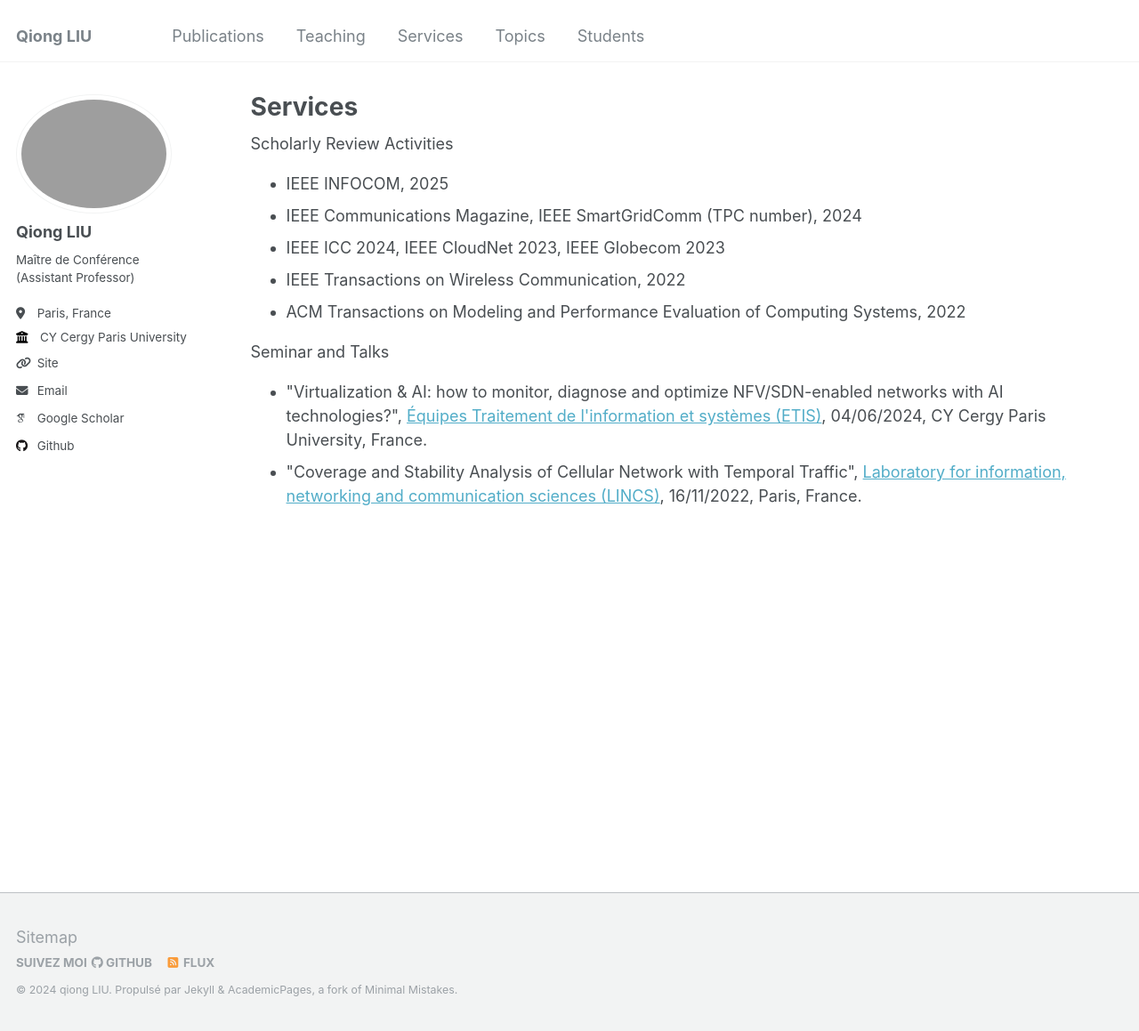
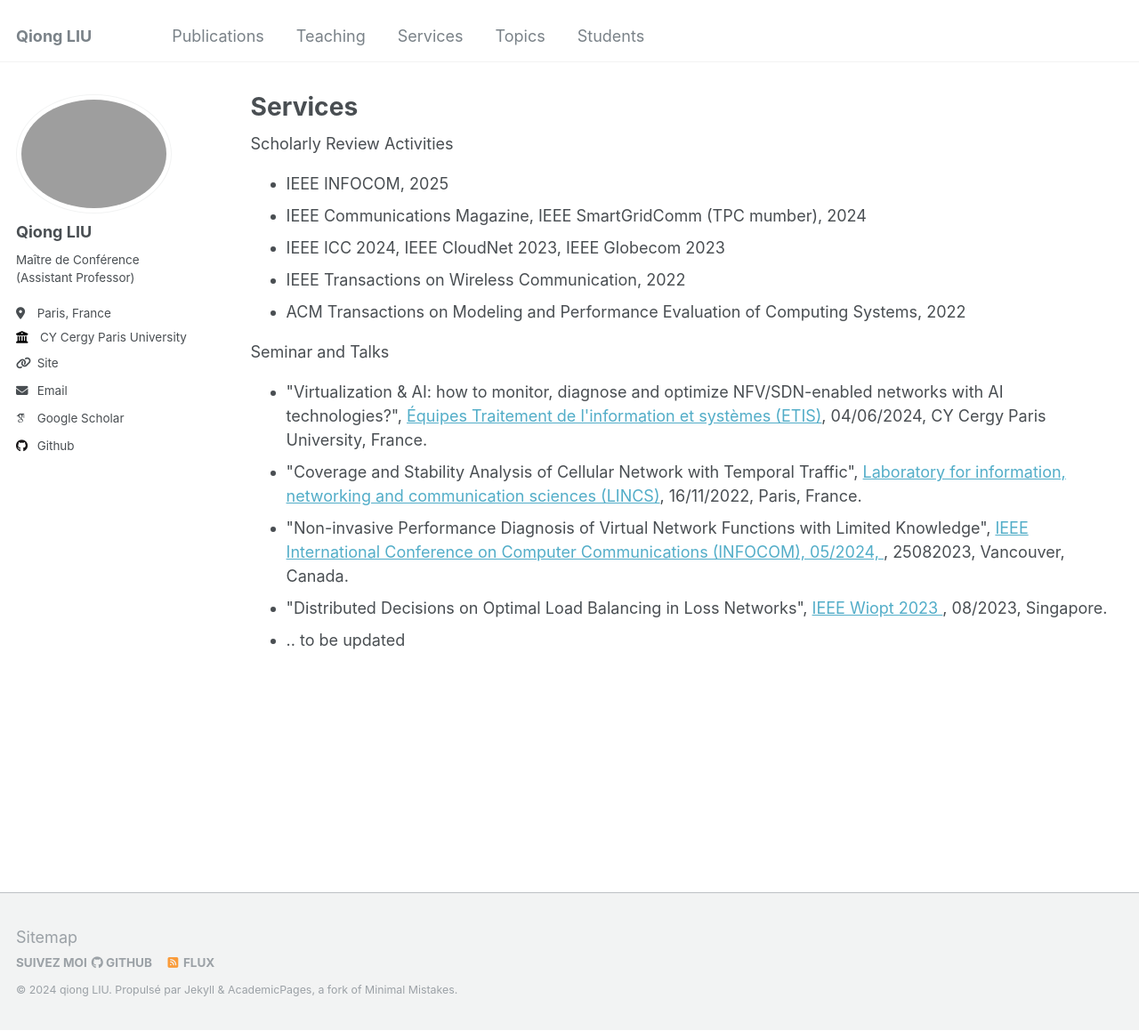
Before and after one commit to evesiphus/evesiphus.github.io, a Jekyll site: the page built from _pages/services.html, in a window 1280 px wide and 1159 px high. Shown: the whole window at 89% size. Built offline with Jekyll 4.4.1, drawn with Linux system fonts in a browser that asks for light colours; some web fonts are replaced.

Commit message:
Update services.html

```diff
--- a/_pages/services.html
+++ b/_pages/services.html
@@ -11,7 +11,7 @@
 Scholarly Review Activities
 <ul>
   <li>IEEE INFOCOM, 2025</li>
-  <li>IEEE Communications Magazine, IEEE SmartGridComm (TPC number), 2024</li>
+  <li>IEEE Communications Magazine, IEEE SmartGridComm (TPC mumber), 2024</li>
   <li>IEEE ICC 2024, IEEE CloudNet 2023, IEEE Globecom 2023</li>
   <li>IEEE Transactions on Wireless Communication, 2022</li>
   <li>ACM Transactions on Modeling and Performance Evaluation of Computing Systems, 2022</li>
@@ -24,4 +24,9 @@
   <a href="https://www.etis-lab.fr/ici/">Équipes Traitement de l'information et systèmes (ETIS)</a>, 04/06/2024, CY Cergy Paris University, France.</li>
   <li>"Coverage and Stability Analysis of Cellular Network with Temporal Traffic",
   <a href="https://www.lincs.fr/activities/seminars/">Laboratory for information, networking and communication sciences (LINCS)</a>, 16/11/2022, Paris, France.</li>
+  <li>"Non-invasive Performance Diagnosis of Virtual Network Functions with Limited Knowledge",
+  <a href="https://esd.sutd.edu.sg/wiopt2023/index.html">IEEE International Conference on Computer Communications (INFOCOM), 05/2024,  </a>, 25082023, Vancouver, Canada.</li>
+  <li>"Distributed Decisions on Optimal Load Balancing in Loss Networks",
+  <a href="https://esd.sutd.edu.sg/wiopt2023/index.html">IEEE Wiopt 2023 </a>, 08/2023, Singapore.</li>
+  <li> .. to be updated
 </ul>
```
